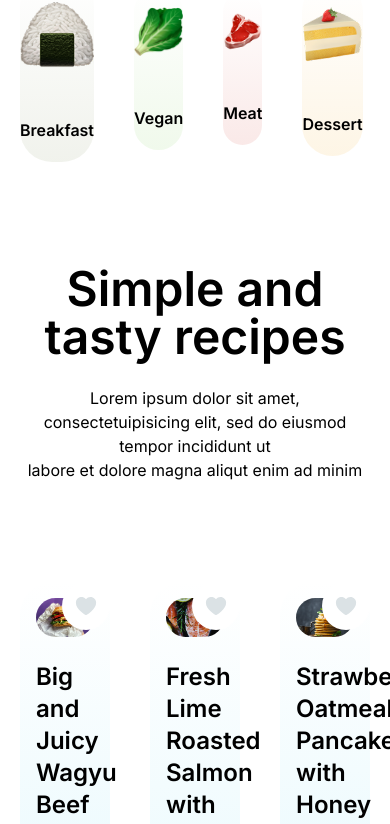
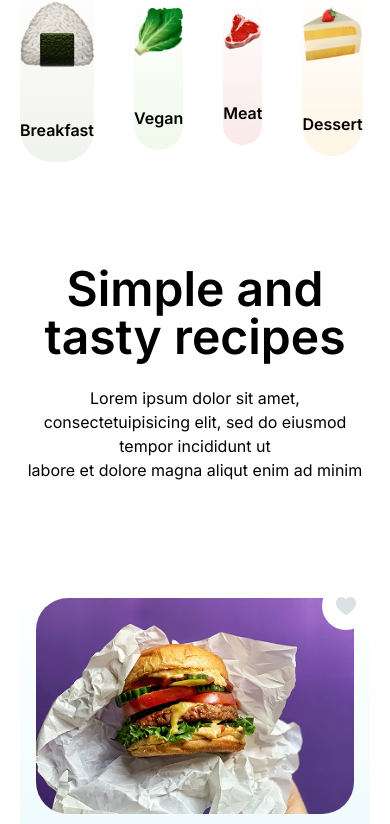
Before and after one commit to mrravan0/foodieland-project, a React (Vite) app: page / in a window 390 px wide. Shown: the part 1150-1974 px from the top of the page. Built offline with nearby package versions, Linux system fonts and the light colour scheme.

Commit message:
Given responsive to the Recipes and RecipesCard Components

```diff
--- a/src/components/home-page/Recipes.tsx
+++ b/src/components/home-page/Recipes.tsx
@@ -16,7 +16,7 @@ const Recipes: FC<HomeRecipesProps> = ({ data }) => {
             minim
           </p>
         </div>
-        <div className="grid grid-cols-3 gap-10">
+        <div className="grid grid-cols-3 gap-10 max-tablet:grid-cols-2 max-mobile:grid-cols-1">
           {data?.map((item) => (
             <RecipeCard
               data={item}
--- a/src/components/layout/RecipeCard.tsx
+++ b/src/components/layout/RecipeCard.tsx
@@ -16,7 +16,7 @@ const RecipeCard: FC<RecipesCardProps> = ({ data }) => {
         <HeartIcon status={isLiked} />
       </div>
       <div
-        className="flex cursor-pointer flex-col gap-y-6 px-4 pt-4 pb-8 rounded-4xl"
+        className="flex cursor-pointer flex-col justify-between gap-y-6 px-4 pt-4 pb-8 rounded-4xl h-full"
         style={{ background: data.linearGradient }}
       >
         <img
@@ -25,7 +25,7 @@ const RecipeCard: FC<RecipesCardProps> = ({ data }) => {
           alt=""
         />
         <div className="flex flex-col gap-y-6">
-          <h2 className="max-laptop:text-2xl text-3xl font-semibold">
+          <h2 className="max-laptop:text-2xl text-3xl font-semibold max-tablet:text-lg">
             {data.title}
           </h2>
           <div className="flex items-center gap-x-6 font-light">
```
